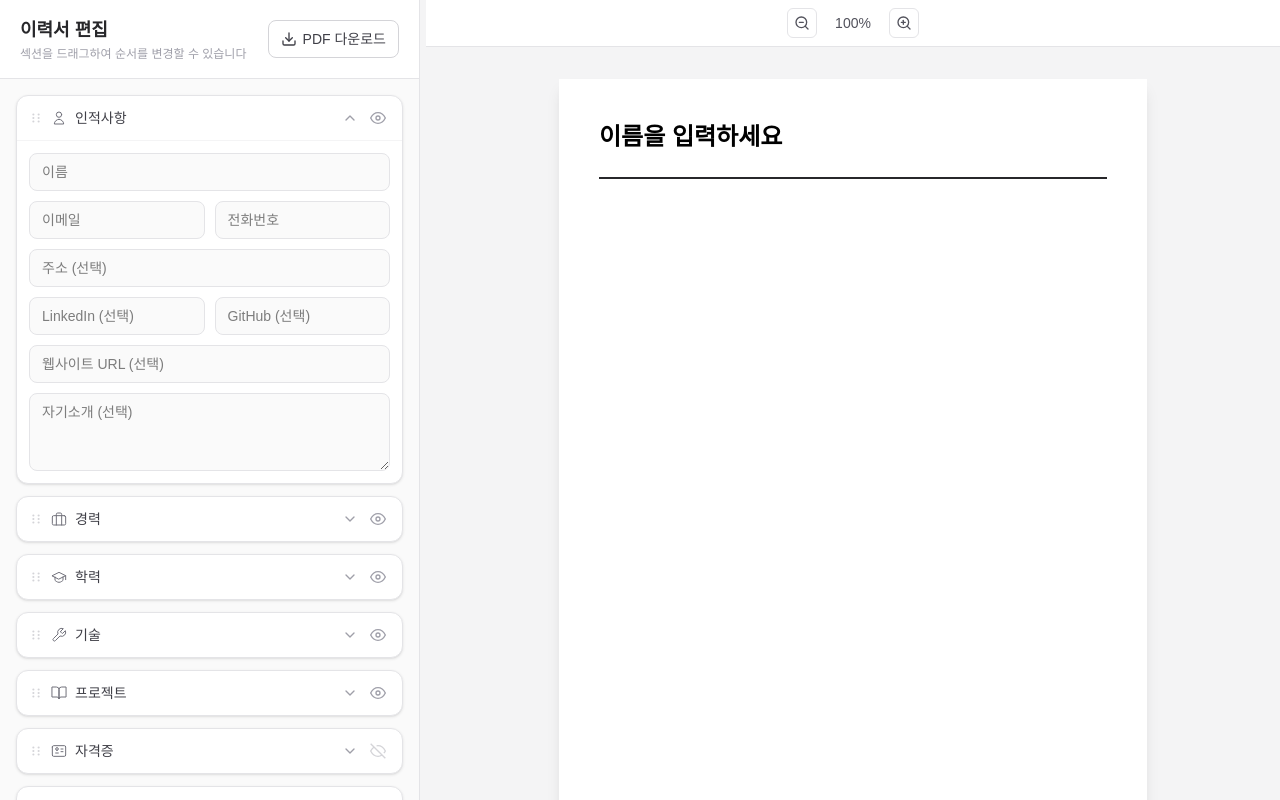
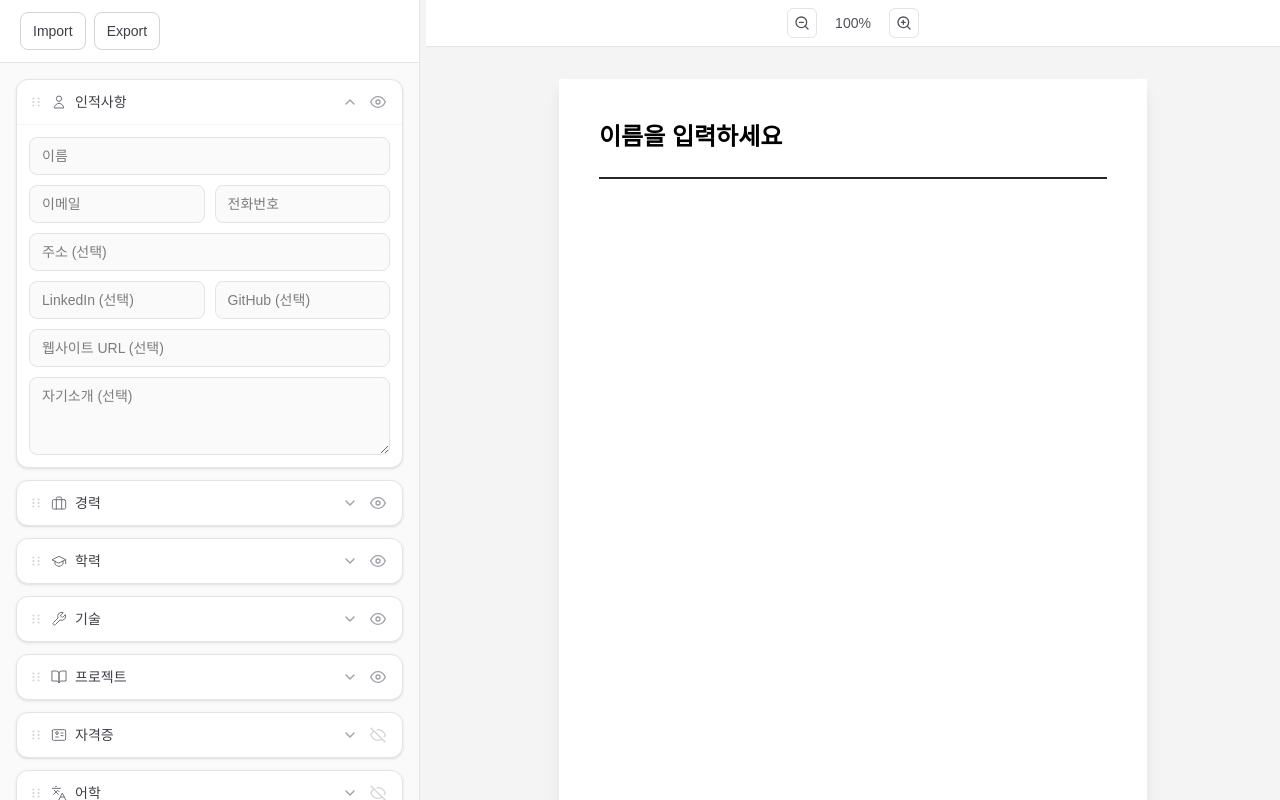
Before and after one commit to khkim6040/resume-kr, a Next.js app: page / in a window 1280 px wide. Built offline with nearby package versions, Linux system fonts and the light colour scheme; a web font is replaced by a local one.

Commit message:
refactor: 에디터 헤더 UI 정리
버튼 텍스트를 Import/Export로 변경, 아이콘 제거, 헤더 타이틀 제거, 버튼 왼쪽 정렬

```diff
--- a/src/components/editor/DownloadButton.tsx
+++ b/src/components/editor/DownloadButton.tsx
@@ -27,14 +27,9 @@ export default function DownloadButton() {
       <button
         onClick={handleDownload}
         disabled={loading}
-        className="flex items-center gap-1.5 rounded-lg border border-zinc-300 bg-white px-3 py-2 text-sm font-medium text-zinc-700 transition-colors hover:bg-zinc-50 disabled:cursor-not-allowed disabled:opacity-50"
+        className="rounded-lg border border-zinc-300 bg-white px-3 py-2 text-sm font-medium text-zinc-700 transition-colors hover:bg-zinc-50 disabled:cursor-not-allowed disabled:opacity-50"
       >
-        <svg width="16" height="16" viewBox="0 0 24 24" fill="none" stroke="currentColor" strokeWidth="2" strokeLinecap="round" strokeLinejoin="round">
-          <path d="M21 15v4a2 2 0 0 1-2 2H5a2 2 0 0 1-2-2v-4" />
-          <polyline points="7 10 12 15 17 10" />
-          <line x1="12" y1="15" x2="12" y2="3" />
-        </svg>
-        {loading ? "생성 중..." : "PDF 다운로드"}
+        {loading ? "..." : "Export"}
       </button>
       {error && (
         <p className="mt-1 text-xs text-red-500">{error}</p>
--- a/src/components/editor/Editor.tsx
+++ b/src/components/editor/Editor.tsx
@@ -27,6 +27,7 @@ import LanguagesEditor from "./sections/LanguagesEditor";
 import AwardsEditor from "./sections/AwardsEditor";
 import CustomSectionEditor from "./sections/CustomSectionEditor";
 import DownloadButton from "./DownloadButton";
+import ImportButton from "./ImportButton";
 
 // 각 섹션이 줄바꿈 없이 표시되기 위한 최소 사이드바 너비
 const SECTION_MIN_WIDTHS: Partial<Record<string, number>> = {
@@ -390,13 +391,8 @@ export default function Editor({ onWidthRequest }: { onWidthRequest?: (w: number
   return (
     <div className="flex h-full flex-col overflow-hidden">
       {/* Header */}
-      <div className="flex items-center justify-between border-b border-zinc-200 bg-white px-5 py-4">
-        <div>
-          <h1 className="text-lg font-bold text-zinc-800">이력서 편집</h1>
-          <p className="mt-0.5 text-xs text-zinc-400">
-            섹션을 드래그하여 순서를 변경할 수 있습니다
-          </p>
-        </div>
+      <div className="flex items-center gap-2 border-b border-zinc-200 bg-white px-5 py-3">
+        <ImportButton />
         <DownloadButton />
       </div>
 
```
